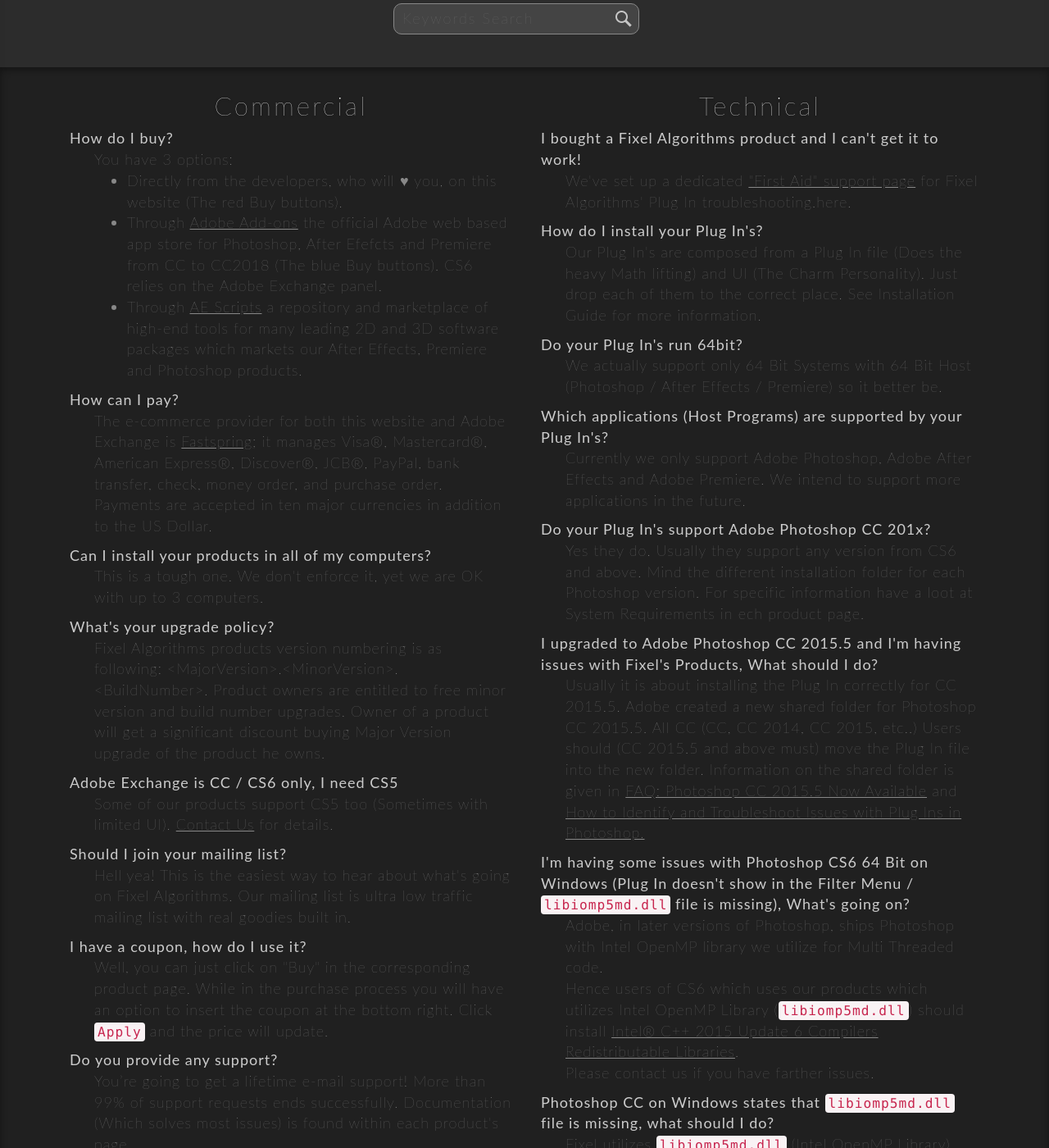
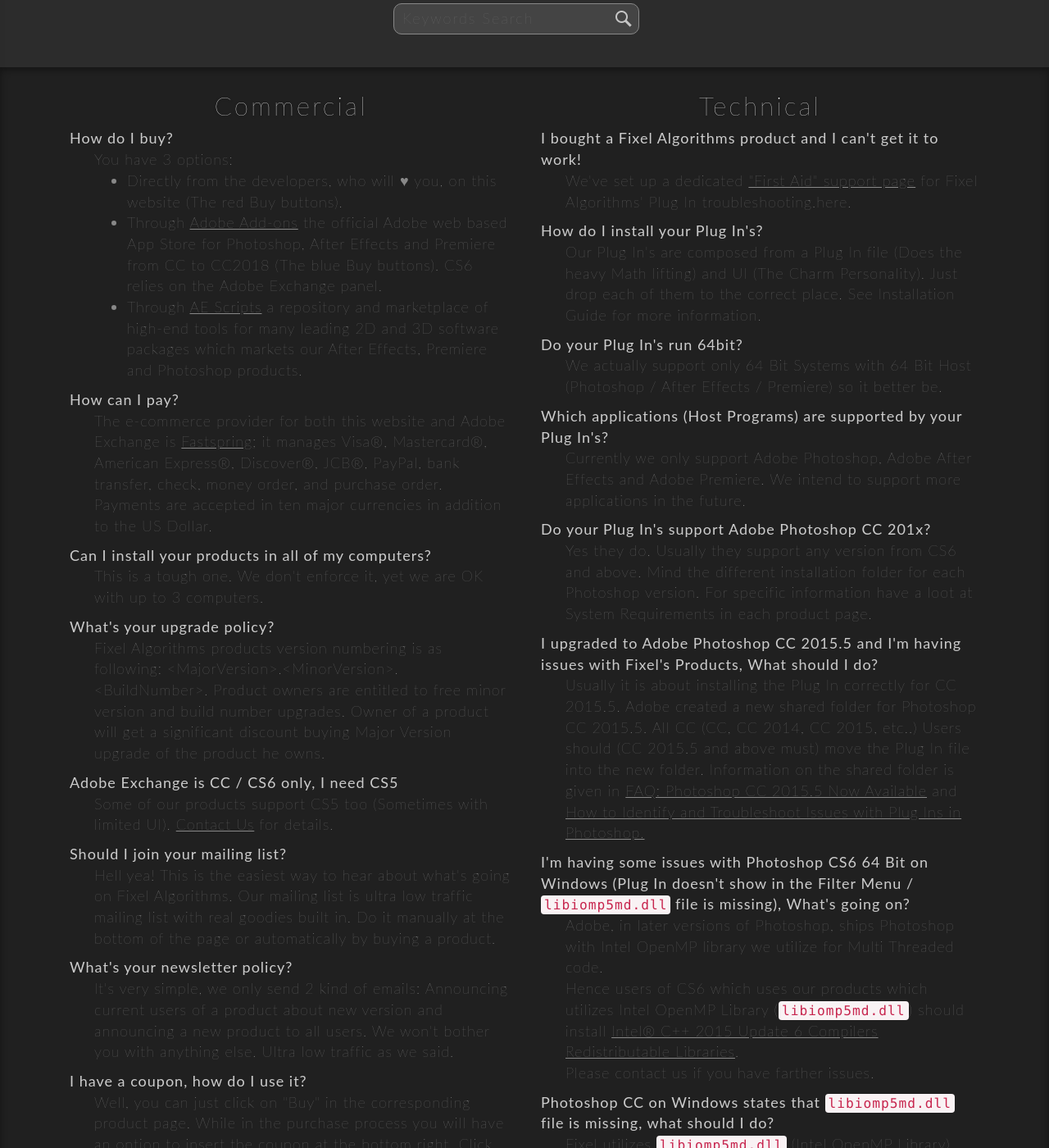
Before and after one commit to FixelAlgorithmsTeam/fixel, a Jekyll site: the page built from support/index.html, in a window 1280 px wide and 1400 px high, scrolled down 297 px. Shown: the whole window at 82% size. Built offline with Jekyll 4.4.1, drawn with Linux system fonts in a browser that asks for light colours; nearby versions of some CDN libraries; comment, search, counter and statistics services are not loaded; some of the changed text lies outside the part shown.

Commit message:
New 	- 	A Fixed 	- 	Fixed typos in support pages. Known Issues 	-	C To Do 	- 	Enable MathJax (See documentation). Remarks 	- 	E

```diff
--- a/support/coupons.html
+++ b/support/coupons.html
@@ -22,8 +22,8 @@
                     <p style="margin-top:25px; margin-bottom:25px; font-size: 100%">Please do as following to redeem the coupon you've received:
 					<ul>
 						<li>Select the Fixel Algorithms product from the drop down list.</li>
-						<li>Wrote / Paste the coupon you recieved in the coupon text box.</li>
-						<li>Click on the <code>Accquire the Product!</code> button.</li>
+						<li>Wrote / Paste the coupon you received in the coupon text box.</li>
+						<li>Click on the <code>Acquire the Product!</code> button.</li>
 					</ul>
 					You'll then be transfered to page for purchase with the updated price according to the coupon code. Make sure you insert a valid email as you'll get the download link of the product via email.
 					</p>
--- a/support/fixel-pixelgear-2-installation-guide.html
+++ b/support/fixel-pixelgear-2-installation-guide.html
@@ -125,7 +125,7 @@
 					<div class="def">
 						<dt>What Is <code>Fixel Algorithms -> Fixel SkinGear / ToneGear / EdgeGear x.x.xxx</code> Under the <code>Filter</code> Menu?</dt>
 						<dd>
-							As written above, Fixel PixelGear 2 use innovative algorithms to enahnce and process the image.
+							As written above, Fixel PixelGear 2 use innovative algorithms to enhance and process the image.
 							The filters in the <code>Filter</code> Menu is used by Fixel PixelGear 2 to apply the algorithm on the user image.
 							Since the algorithms used are not available in Photoshop we had to develop and implement the algorithms by ourselves.
 							It is good they are there as it means the Plug In's installation was successful. Yet the user shouldn't use any of them directly (Only use it through th UI).
--- a/support/index.html
+++ b/support/index.html
@@ -29,7 +29,7 @@
 							<dd>You have 3 options:
 							<ul>
 								<li>Directly from the developers, who will &#9829 you, on this website (The red Buy buttons).</li>
-								<li>Through <a href="https://creative.adobe.com/addons/producers/2714" target="_blank">Adobe Add-ons</a> the official Adobe web based app store for Photoshop, After Efefcts and Premiere from CC to CC2018 (The blue Buy buttons). CS6 relies on the Adobe Exchange panel.</li>
+								<li>Through <a href="https://creative.adobe.com/addons/producers/2714" target="_blank">Adobe Add-ons</a> the official Adobe web based App Store for Photoshop, After Effects and Premiere from CC to CC2018 (The blue Buy buttons). CS6 relies on the Adobe Exchange panel.</li>
 								<li>Through <a href="http://aescripts.com/authors/f-l/fixel-algorithms/" target="_blank">AE Scripts</a> a repository and marketplace of high-end tools for many leading 2D and 3D software packages which markets our After Effects, Premiere and Photoshop products.</li>
 							</ul>
 						</div>
@@ -51,7 +51,11 @@
 						</div>
 						<div class="def">
 							<dt>Should I join your mailing list?</dt>
-							<dd>Hell yea! This is the easiest way to hear about what's going on Fixel Algorithms. Our mailing list is ultra low traffic mailing list with real goodies built in.</dd>
+							<dd>Hell yea! This is the easiest way to hear about what's going on Fixel Algorithms. Our mailing list is ultra low traffic mailing list with real goodies built in. Do it manually at the bottom of the page or automatically by buying a product.</dd>
+						</div>
+						<div class="def">
+							<dt>What's your newsletter policy?</dt>
+							<dd>It's very simple, we only send 2 kind of emails: Announcing current users of a product about new version and announcing a new product to all users. We won't bother you with anything else. Ultra low traffic as we said.</dd>
 						</div>
 						<div class="def">
 							<dt>I have a coupon, how do I use it?</dt>
@@ -84,7 +88,7 @@
 						</div>
 						<div class="def">
 							<dt>Do your Plug In's support Adobe Photoshop CC 201x?</dt>
-							<dd>Yes they do. Usually they support any version from CS6 and above. Mind the different installation folder for each Photoshop version. For specific information have a loot at System Requirements in ech product page.</dd>
+							<dd>Yes they do. Usually they support any version from CS6 and above. Mind the different installation folder for each Photoshop version. For specific information have a loot at System Requirements in each product page.</dd>
 						</div>
 						<div class="def">
 							<dt>I upgraded to Adobe Photoshop CC 2015.5 and I'm having issues with Fixel's Products, What should I do?</dt>
```
Also changed, not shown: other parts of support/index.html (+1 -1 lines).
